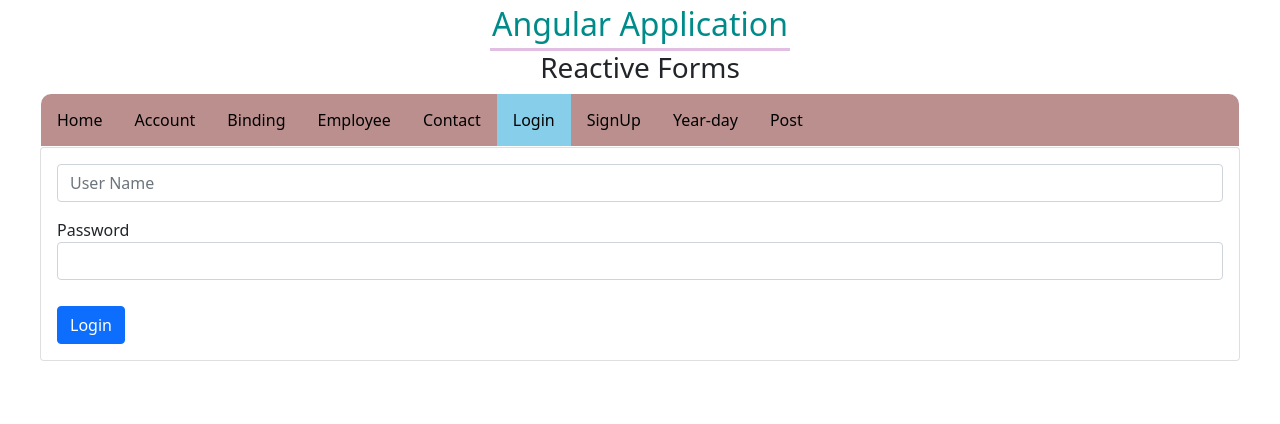
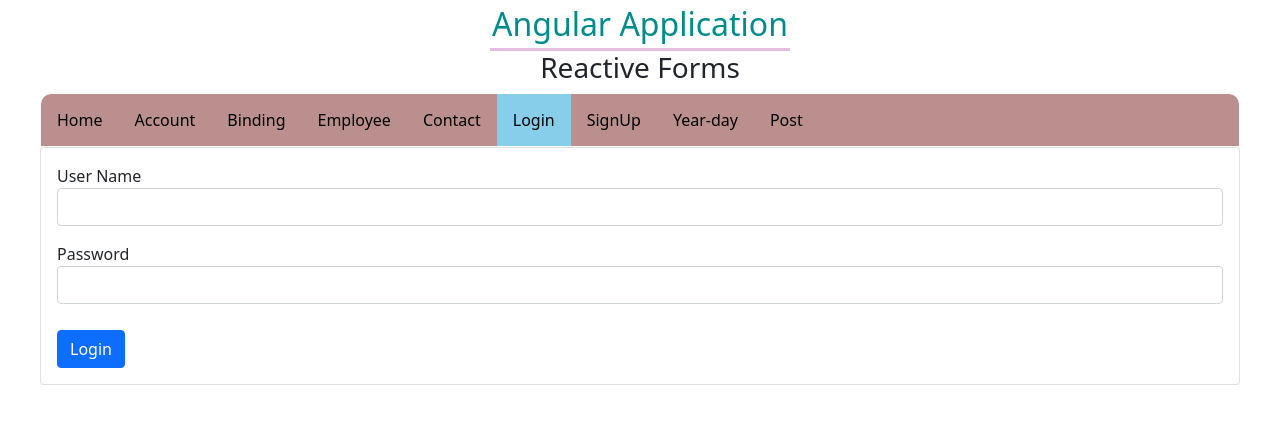
Before and after one commit to venkatdas/venkatdassssss, an Angular app: page /login in a window 1280 px wide. Shown: the top 424 px of the page. Built offline with nearby package versions, Linux system fonts and the light colour scheme.

Commit message:
label added

```diff
--- a/src/app/login/login.component.html
+++ b/src/app/login/login.component.html
@@ -1,8 +1,8 @@
 <form [formGroup]="loginForm" class="card componentStyle">
 
     <div class="form-group mb-3">
-        <!-- <label for="txtName">User Name</label> -->
-        <input placeholder="User Name" formControlName="userName" type="text" id="txtName" class="form-control">
+        <label for="txtName">User Name</label>
+        <input formControlName="userName" type="text" id="txtName" class="form-control">
         <div *ngIf="usernamee.touched && usernamee.invalid">
 
             <div class="alert alert-danger" *ngIf="usernamee.errors.required">
@@ -14,7 +14,7 @@
             </div>
             <div class="alert alert-danger" *ngIf="usernamee.errors.withoutSpaces">
 
-                No Spaces were allowed component changed by me
+                No Spaces were allowed
             </div>
 
         </div>
```
